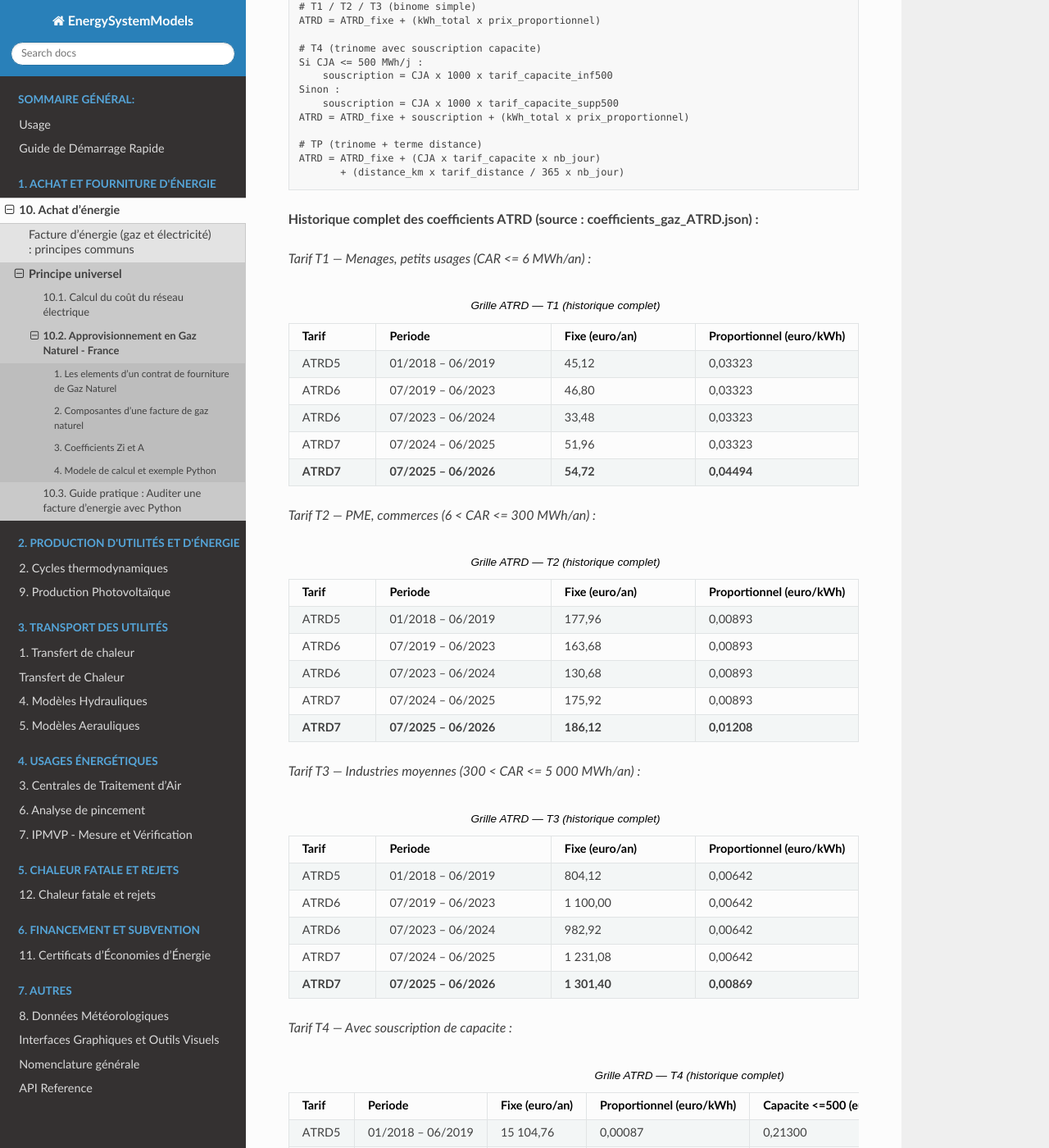
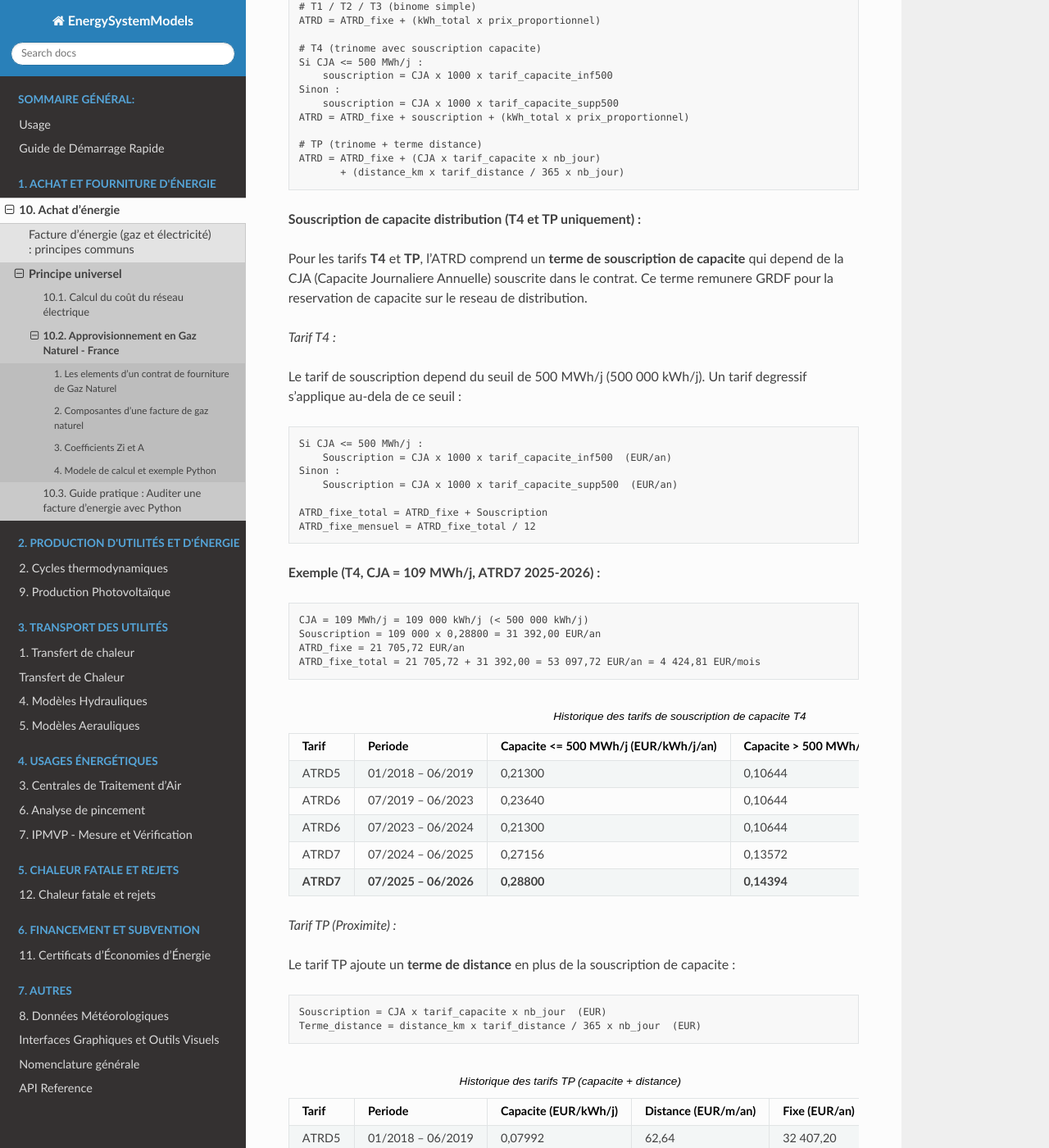
Before and after one commit to ZoheirHADID/EnergySystemModels-fr, a Sphinx documentation site: the page built from docs/source/010-achat-energie/contrat_gaz.rst, in a window 1280 px wide and 1400 px high, scrolled down 2424 px. Shown: the whole window at 82% size. Built offline with Sphinx 7.4.7 and the Read the Docs theme 3.1.0, drawn with Linux system fonts in a browser that asks for light colours; pages that are not in the unit, such as notebooks, are missing from menus; some of the changed text lies outside the part shown.

Commit message:
docs(gaz): document souscription capacite distribution T4 and TP
- Explain T4 capacity subscription with 500 MWh/j threshold and degressive tariff
- Add worked example: CJA=109 MWh/j -> souscription=31392 -> ATRD_fixe_total=53097.72/an
- Add historical table of T4 subscription tariffs (inf/sup 500 MWh/j)
- Explain TP capacity + distance terms with historical table
- Note: ATRD_fixe_total is CTA base (distribution + transport assiettes)

Co-Authored-By: Claude Opus 4.6 (1M context) <noreply@anthropic.com>

```diff
--- a/docs/source/010-achat-energie/contrat_gaz.rst
+++ b/docs/source/010-achat-energie/contrat_gaz.rst
@@ -145,6 +145,121 @@ reseau de distribution (GRDF ou regie locale).
    # TP (trinome + terme distance)
    ATRD = ATRD_fixe + (CJA x tarif_capacite x nb_jour)
           + (distance_km x tarif_distance / 365 x nb_jour)
+
+**Souscription de capacite distribution (T4 et TP uniquement) :**
+
+Pour les tarifs **T4** et **TP**, l'ATRD comprend un **terme de souscription de capacite**
+qui depend de la CJA (Capacite Journaliere Annuelle) souscrite dans le contrat.
+Ce terme remunere GRDF pour la reservation de capacite sur le reseau de distribution.
+
+*Tarif T4 :*
+
+Le tarif de souscription depend du seuil de 500 MWh/j (500 000 kWh/j). Un tarif
+degressif s'applique au-dela de ce seuil :
+
+.. code-block:: text
+
+   Si CJA <= 500 MWh/j :
+       Souscription = CJA x 1000 x tarif_capacite_inf500  (EUR/an)
+   Sinon :
+       Souscription = CJA x 1000 x tarif_capacite_supp500  (EUR/an)
+
+   ATRD_fixe_total = ATRD_fixe + Souscription
+   ATRD_fixe_mensuel = ATRD_fixe_total / 12
+
+**Exemple (T4, CJA = 109 MWh/j, ATRD7 2025-2026) :**
+
+.. code-block:: text
+
+   CJA = 109 MWh/j = 109 000 kWh/j (< 500 000 kWh/j)
+   Souscription = 109 000 x 0,28800 = 31 392,00 EUR/an
+   ATRD_fixe = 21 705,72 EUR/an
+   ATRD_fixe_total = 21 705,72 + 31 392,00 = 53 097,72 EUR/an = 4 424,81 EUR/mois
+
+.. list-table:: Historique des tarifs de souscription de capacite T4
+   :header-rows: 1
+   :widths: 12 22 22 22 22
+
+   * - Tarif
+     - Periode
+     - Capacite <= 500 MWh/j (EUR/kWh/j/an)
+     - Capacite > 500 MWh/j (EUR/kWh/j/an)
+     - Ratio degressivite
+   * - ATRD5
+     - 01/2018 -- 06/2019
+     - 0,21300
+     - 0,10644
+     - 50%
+   * - ATRD6
+     - 07/2019 -- 06/2023
+     - 0,23640
+     - 0,10644
+     - 45%
+   * - ATRD6
+     - 07/2023 -- 06/2024
+     - 0,21300
+     - 0,10644
+     - 50%
+   * - ATRD7
+     - 07/2024 -- 06/2025
+     - 0,27156
+     - 0,13572
+     - 50%
+   * - **ATRD7**
+     - **07/2025 -- 06/2026**
+     - **0,28800**
+     - **0,14394**
+     - **50%**
+
+*Tarif TP (Proximite) :*
+
+Le tarif TP ajoute un **terme de distance** en plus de la souscription de capacite :
+
+.. code-block:: text
+
+   Souscription = CJA x tarif_capacite x nb_jour  (EUR)
+   Terme_distance = distance_km x tarif_distance / 365 x nb_jour  (EUR)
+
+.. list-table:: Historique des tarifs TP (capacite + distance)
+   :header-rows: 1
+   :widths: 12 22 22 22 22
+
+   * - Tarif
+     - Periode
+     - Capacite (EUR/kWh/j)
+     - Distance (EUR/m/an)
+     - Fixe (EUR/an)
+   * - ATRD5
+     - 01/2018 -- 06/2019
+     - 0,07992
+     - 62,64
+     - 32 407,20
+   * - ATRD6
+     - 07/2019 -- 06/2023
+     - 0,07992
+     - 62,64
+     - 32 407,20
+   * - ATRD6
+     - 07/2023 -- 06/2024
+     - 0,10620
+     - 69,72
+     - 38 164,56
+   * - ATRD7
+     - 07/2024 -- 06/2025
+     - 0,13548
+     - 88,92
+     - 48 770,64
+   * - **ATRD7**
+     - **07/2025 -- 06/2026**
+     - **0,13548**
+     - **88,92**
+     - **48 770,64**
+
+.. note::
+
+   L'ATRD fixe total (abonnement + souscription capacite) constitue la base de calcul
+   de la CTA (distribution et transport). C'est ce montant mensuel qui apparait sur
+   la facture comme "Abonnement distribution".
 
 **Historique complet des coefficients ATRD (source : coefficients_gaz_ATRD.json) :**
 
```
